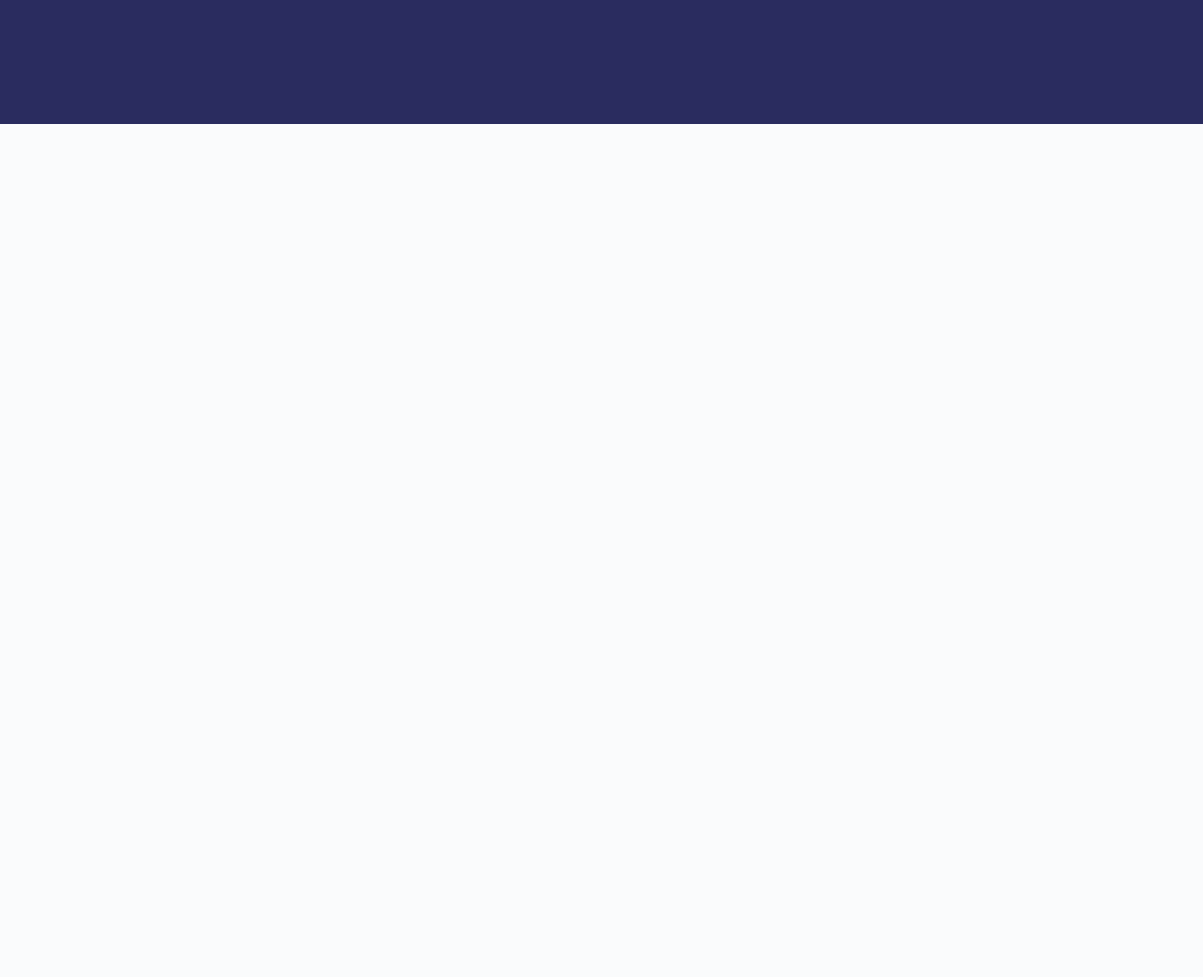
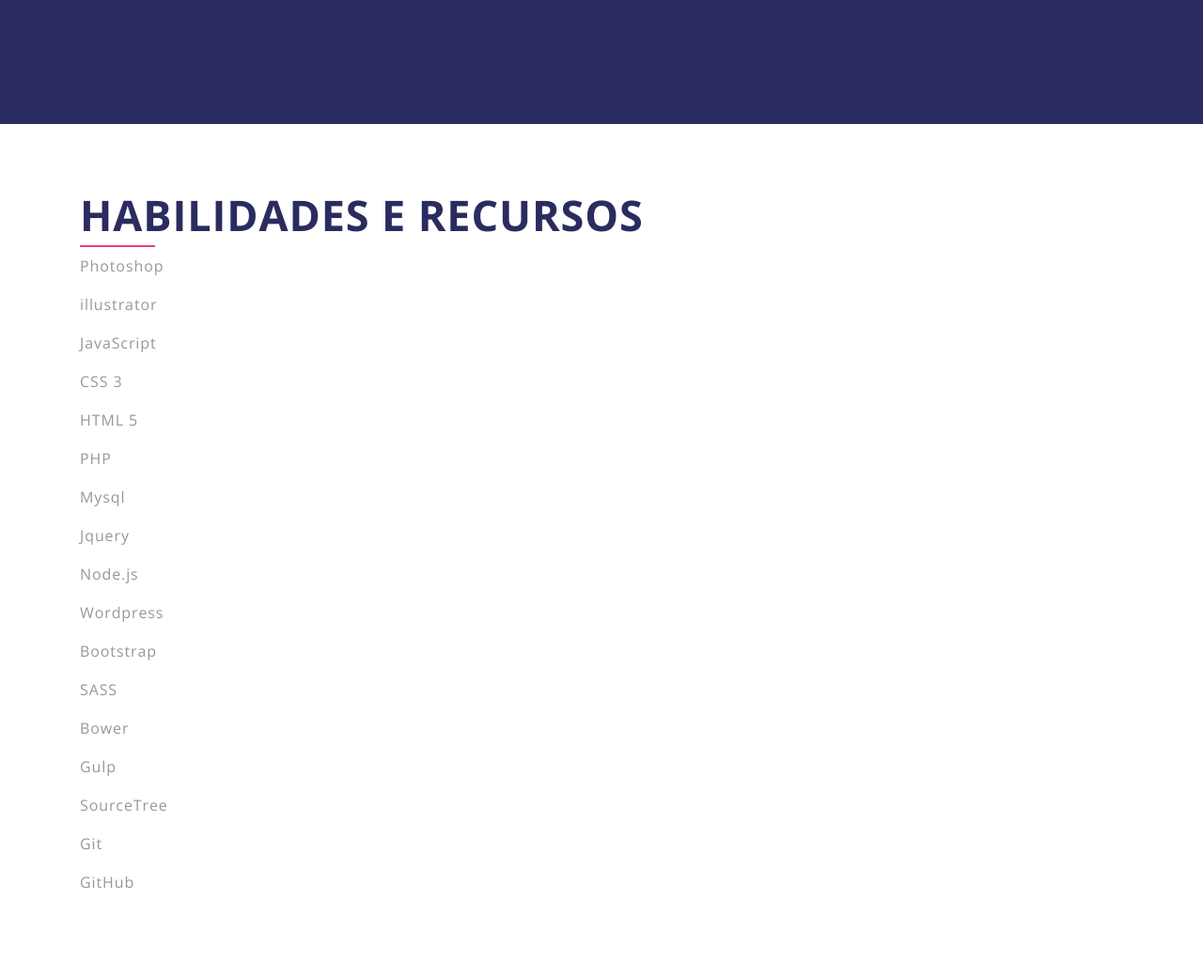
Before and after one commit to JonasJs/jsdesign, a PHP site: page / in a window 1280 px wide. Shown: the part 3056-4096 px from the top of the page at 94% size. Before the commit the page ends 3188 px from the top, so only its background shows below. Run offline with PHP 8.4, Linux system fonts and the light colour scheme; some libraries are stand-ins or nearby versions; some web fonts are replaced.

Commit message:
Html skills initialized

```diff
--- a/index.php
+++ b/index.php
@@ -14,6 +14,8 @@
     <meta name="description" content="Desenvolvimento front-end e Criação de intefaces com comportamentos e Aplicação dos principais conceitos, princípios, testes de usabilidade e experiência do usuário.">
     <meta property="og:description" content="Desenvolvimento front-end e Criação de intefaces com comportamentos e Aplicação dos principais conceitos, princípios, testes de usabilidade e experiência do usuário.">
     <meta name="twitter:description" content="Desenvolvimento front-end e Criação de intefaces com comportamentos e Aplicação dos principais conceitos, princípios, testes de usabilidade e experiência do usuário.">
+    <!-- DEVICON -->
+	<link rel="stylesheet" href="https://cdn.rawgit.com/konpa/devicon/df6431e323547add1b4cf45992913f15286456d3/devicon.min.css">
 
     <link rel="stylesheet" href="assets/style/main.css">
 </head>
@@ -230,6 +232,98 @@
 			</div>
 		</div>
 	</section>
+	<section id="habilidades">
+		<div class="container">
+			<h1 class="title">HABILIDADES E RECURSOS</h1>
+			<div class="icones-habilidades">
+				<div class="item-icon">
+					<i class="devicon-photoshop-plain colored"></i>
+					<p>Photoshop</p>
+				</div>
+
+				<div class="item-icon">
+					<i class="devicon-illustrator-plain colored"></i>
+					<p>illustrator</p>
+				</div>
+
+				<div class="item-icon">
+					<i class="devicon-javascript-plain colored"></i>
+					<p>JavaScript</p>
+				</div>
+
+				<div class="item-icon">
+					<i class="devicon-css3-plain colored"></i>
+					<p>CSS 3</p>
+				</div>
+
+				<div class="item-icon">
+					<i class="devicon-html5-plain colored"></i>
+					<p>HTML 5</p>
+				</div>
+
+				<div class="item-icon">
+					<i class="devicon-php-plain colored"></i>
+					<p>PHP</p>
+				</div>
+
+				<div class="item-icon">
+					<i class="devicon-mysql-plain-wordmark colored"></i>
+					<p>Mysql</p>
+				</div>
+
+				<div class="item-icon">
+					<i class="devicon-jquery-plain colored"></i>
+					<p>Jquery</p>
+				</div>
+
+				<div class="item-icon">
+					<i class="devicon-nodejs-plain colored"></i>
+					<p>Node.js</p>
+				</div>
+
+				<div class="item-icon">
+					<i class="devicon-wordpress-plain colored"></i>
+					<p>Wordpress</p>
+				</div>
+
+				<div class="item-icon">
+					<i class="devicon-bootstrap-plain colored"></i>
+					<p>Bootstrap</p>
+				</div>
+
+				<div class="item-icon">
+					<i class="devicon-sass-original colored"></i>
+					<p>SASS</p>
+				</div>
+
+				<div class="item-icon">
+					<i class="devicon-bower-plain colored"></i>
+					<p>Bower</p>
+				</div>
+
+				<div class="item-icon">
+					<i class="devicon-gulp-plain colored"></i>
+					<p>Gulp</p>
+				</div>
+
+				<div class="item-icon">
+					<i class="devicon-sourcetree-plain colored"></i>
+					<p>SourceTree</p>
+				</div>
+
+				<div class="item-icon">
+					<i class="devicon-git-plain colored"></i>
+					<p>Git</p>
+				</div>
+
+				<div class="item-icon">
+					<i class="devicon-github-plain colored"></i>
+					<p>GitHub</p>
+				</div>
+
+			</div>
+		</div>
+	</section>
 
 
 </body>
```
